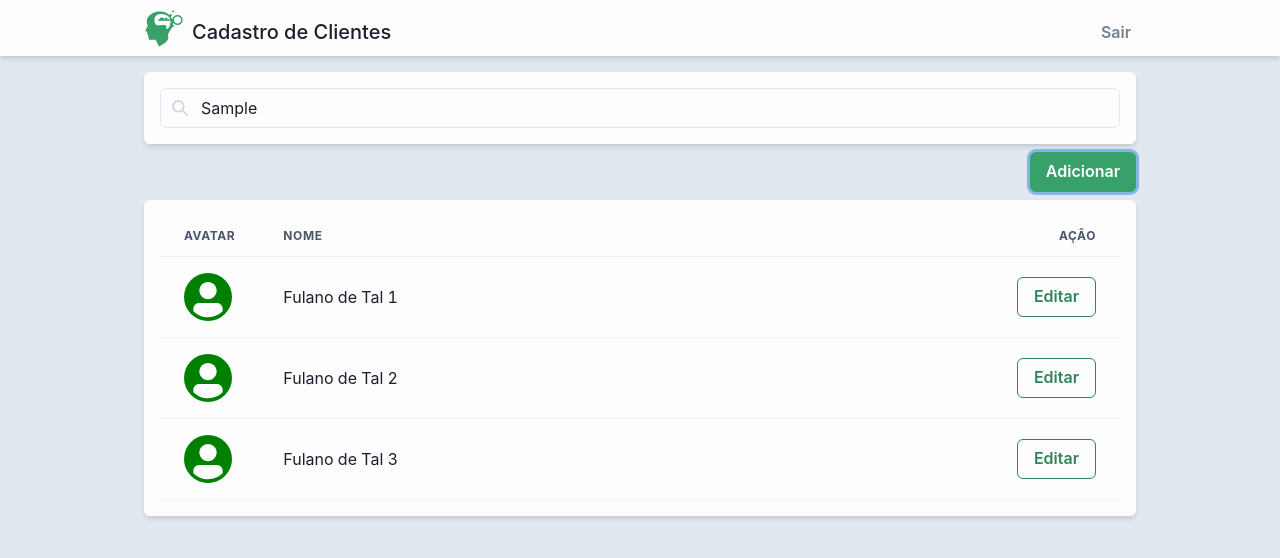
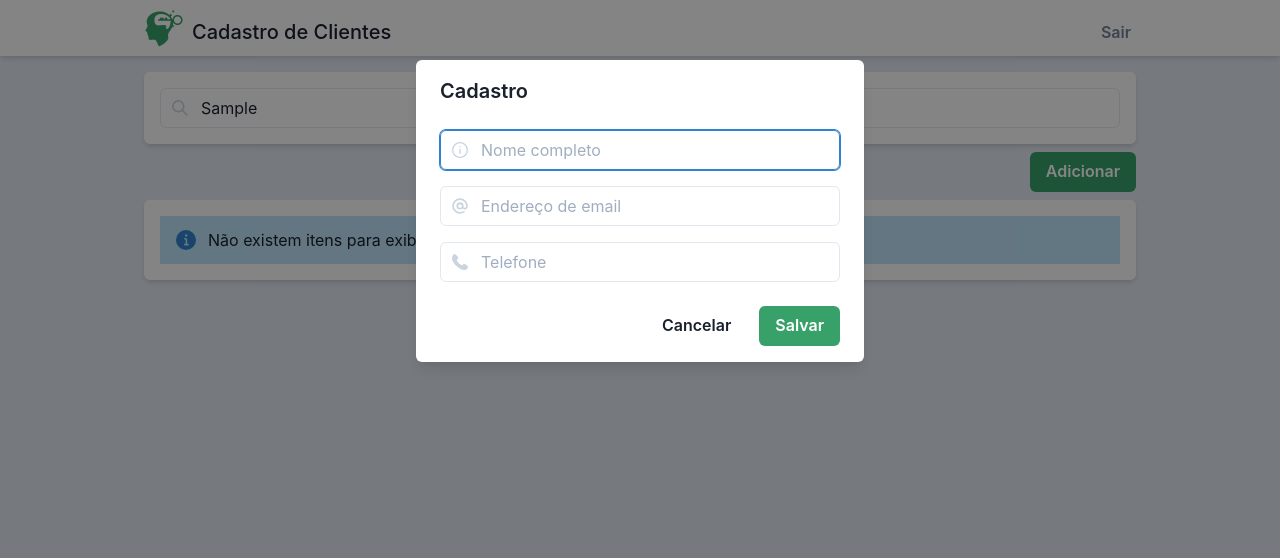
Before and after one commit to BernardoModerno/manage-clientes-react, a React (Create React App) app: page /home in a window 1280 px wide. Both pictures are taken after typing "Sample" into the empty fields and a click on the button "Adicionar". Shown: the top 558 px of the page. Built offline with nearby package versions, Linux system fonts and the light colour scheme.

Commit message:
Cadastro e edição localStorage

```diff
--- a/package.json
+++ b/package.json
@@ -17,6 +17,7 @@
     "framer-motion": "^4",
     "react": "^17.0.2",
     "react-dom": "^17.0.2",
+    "react-hook-form": "^7.27.1",
     "react-router-dom": "^6.2.1",
     "react-scripts": "5.0.0",
     "typescript": "^4.4.2",
--- /dev/null
+++ b/src/components/SearchBar.tsx
@@ -0,0 +1,18 @@
+import { SearchIcon } from "@chakra-ui/icons";
+import { Box, Input, InputGroup, InputLeftElement } from "@chakra-ui/react";
+
+export default function SearchBar() {
+    return (
+        <Box
+            backgroundColor="whiteAlpha.900"
+            boxShadow="md"
+            borderRadius="md"
+            p="1rem"
+        >
+            <InputGroup>
+                <InputLeftElement pointerEvents="none" children={<SearchIcon color="gray.300" />} />
+                <Input type="text" placeholder="Buscar"/>
+            </InputGroup>
+        </Box>
+    )
+}
--- a/src/pages/Auth/SignUp.tsx
+++ b/src/pages/Auth/SignUp.tsx
@@ -29,7 +29,7 @@ export default function SignUp() {
                                     <InputLeftElement
                                     pointerEvents="none"
                                     children={<AtSignIcon color="gray.300" />}/>
-                                <Input type="email" placeholder="Endereço de email" />
+                                    <Input type="email" placeholder="Endereço de email" />
                                 </InputGroup>
                             </FormControl>
                             <FormControl>
--- /dev/null
+++ b/src/pages/Dashboard/ClientList.tsx
@@ -0,0 +1,42 @@
+import { Alert, AlertIcon, Avatar, Box, Button, Table, Tbody, Td, Th, Thead, Tr } from "@chakra-ui/react";
+import { Client } from "./Home";
+
+interface ClientListProps {
+    clients: Client[];
+    onEditing: (client: Client) => void;
+}
+
+export default function ClientList(props: ClientListProps) {
+    return (
+        <Box backgroundColor="whiteAlpha.900" boxShadow="md" borderRadius="md" p="1rem">
+                        {props.clients.length > 0 ?
+                        <Table >
+                            <Thead>
+                                <Tr>
+                                    <Th>Avatar</Th>
+                                    <Th width="90%">Nome</Th>
+                                    <Th textAlign="end">Ação</Th>
+                                </Tr>
+                            </Thead>
+                            <Tbody>
+                                {props.clients.map((item, index) => (
+                                    <Tr key={index}>
+                                        <Td><Avatar bg="green" /></Td>
+                                        <Td>{item.name}</Td>
+                                        <Td textAlign="end">
+                                            <Button type="button" variant="outline" colorScheme="green" onClick={() => props.onEditing(item)} >
+                                            Editar
+                                            </Button>
+                                        </Td>
+                                    </Tr>
+                                ))}
+
+                            </Tbody>
+                        </Table> :
+                        <Alert status='info'>
+                            <AlertIcon />
+                            Não existem itens para exibir!
+                        </Alert> }
+                    </Box>
+    )
+}
--- a/src/pages/Dashboard/Home.tsx
+++ b/src/pages/Dashboard/Home.tsx
@@ -1,16 +1,56 @@
-import { SearchIcon } from "@chakra-ui/icons";
-import { Alert, AlertIcon, Avatar, Box, Button, Container, Flex, Input, InputGroup, InputLeftElement, Stack, Table, Tbody, Td, Th, Thead, Tr } from "@chakra-ui/react";
+import { AtSignIcon, InfoOutlineIcon, PhoneIcon } from "@chakra-ui/icons";
+import { Button, Container, Flex, Input, InputGroup, InputLeftElement, Modal, ModalBody, ModalCloseButton, ModalContent, ModalFooter, ModalHeader, ModalOverlay, Stack, useDisclosure } from "@chakra-ui/react";
+import { useState } from "react";
+import { useForm } from "react-hook-form";
 import Header from "../../components/Header";
+import SearchBar from "../../components/SearchBar";
+import ClientList from "./ClientList";
+
+let ids = 1
+
+export type Client = {
+    id: number;
+    name: string;
+    email: string;
+    phone: string;
+}
 
 export default function Home() {
 
-    const clients = [
-        "Fulano de Tal 1",
-        "Fulano de Tal 2",
-        "Fulano de Tal 3"
-    ]
+    const { isOpen, onOpen, onClose } = useDisclosure();
+    const { register, handleSubmit, setValue } = useForm();
+    const [clients, setClients] = useState<Client[]>([]);
+    const [editingClient, setEditingClient] = useState<Client | null>()
 
-    // const clients: any[] = [];
+    const save = (data: any) => {
+        onClose();
+        let clientsCopy = [...clients];
+        if (editingClient) {
+            clientsCopy = clientsCopy.filter(client => client.id !== editingClient.id);
+            data.id = editingClient.id;
+        } else {
+            data.id = ids;
+            ids++;
+        }
+
+        console.log(data);
+        clientsCopy.push(data);
+        clientsCopy.sort((a, b) => {
+            return a.name.localeCompare(b.name)
+        })
+        setClients(clientsCopy);
+        setValue("name", "");
+        setValue("email", "");
+        setValue("phone", "");
+    }
+
+    const edit = (client: Client) => {
+        setEditingClient(client);
+        setValue("name", client.name);
+        setValue("email", client.email);
+        setValue("phone", client.phone);
+        onOpen();
+    }
 
     return (
         <Flex
@@ -22,54 +62,59 @@ export default function Home() {
             <Header/>
             <Container maxW="container.lg">
                 <Stack mt={4}>
-                    <Box
-                    backgroundColor="whiteAlpha.900"
-                    boxShadow="md"
-                    borderRadius="md"
-                    p="1rem"
-                >
-                        <InputGroup>
-                            <InputLeftElement pointerEvents="none" children={<SearchIcon color="gray.300" />} />
-                            <Input type="text" placeholder="Buscar"/>
-                        </InputGroup>
-                    </Box>
+                    <SearchBar />
                     <Flex justifyContent="flex-end">
-                        <Button type="button" variant="solid" colorScheme="green">
+                        <Button type="button" variant="solid" colorScheme="green" onClick={onOpen}>
                             Adicionar
                         </Button>
                     </Flex>
-                    <Box backgroundColor="whiteAlpha.900" boxShadow="md" borderRadius="md" p="1rem">
-                        {clients.length > 0 ?
-                        <Table >
-                            <Thead>
-                                <Tr>
-                                    <Th>Avatar</Th>
-                                    <Th width="90%">Nome</Th>
-                                    <Th textAlign="end">Ação</Th>
-                                </Tr>
-                            </Thead>
-                            <Tbody>
-                                {clients.map((item, index) => (
-                                    <Tr key={index}>
-                                        <Td><Avatar bg="green" /></Td>
-                                        <Td>{item}</Td>
-                                        <Td textAlign="end">
-                                            <Button type="button" variant="outline" colorScheme="green" >
-                                            Editar
-                                            </Button>
-                                        </Td>
-                                    </Tr>
-                                ))}
-
-                            </Tbody>
-                        </Table> :
-                        <Alert status='info'>
-                            <AlertIcon />
-                            Não existem itens para exibir!
-                        </Alert> }
-                    </Box>
+                    <ClientList clients={clients} onEditing={edit} />
                 </Stack>
             </Container>
+
+            {/* MODAL DE CADASTRO */}
+            <Modal isOpen={isOpen} onClose={onClose}>
+               <ModalOverlay />
+               <ModalContent>
+                 <ModalHeader>Cadastro</ModalHeader>
+                 <form onSubmit={handleSubmit(save)}>
+                    <ModalBody>
+                      <Stack spacing={4}>
+                         <InputGroup>
+                             <InputLeftElement
+                             pointerEvents="none"
+                             children={<InfoOutlineIcon color="gray.300" />}/>
+                             <Input type="text" placeholder="Nome completo" {...register("name")}/>
+                         </InputGroup>
+                         <InputGroup>
+                             <InputLeftElement
+                             pointerEvents="none"
+                             children={<AtSignIcon color="gray.300" />}/>
+                             <Input type="email" placeholder="Endereço de email" {...register("email")} />
+                         </InputGroup>
+                         <InputGroup>
+                             <InputLeftElement
+                             pointerEvents="none"
+                             children={<PhoneIcon color="gray.300" />}/>
+                             <Input type="text" placeholder="Telefone" {...register("phone")} />
+                         </InputGroup>
+                      </Stack>
+
+                    </ModalBody>
+
+                    <ModalFooter>
+                      <Button variant='ghost' mr={3} onClick={onClose} >
+                        Cancelar
+                      </Button>
+                      <Button colorScheme='green' type="submit">
+                        Salvar
+                      </Button>
+
+                    </ModalFooter>
+                 </form>
+
+               </ModalContent>
+            </Modal>
         </Flex>
     );
 }
```
Also changed, not shown: comandos.txt, 1 other file (tests, documents, lock files or other folders).
